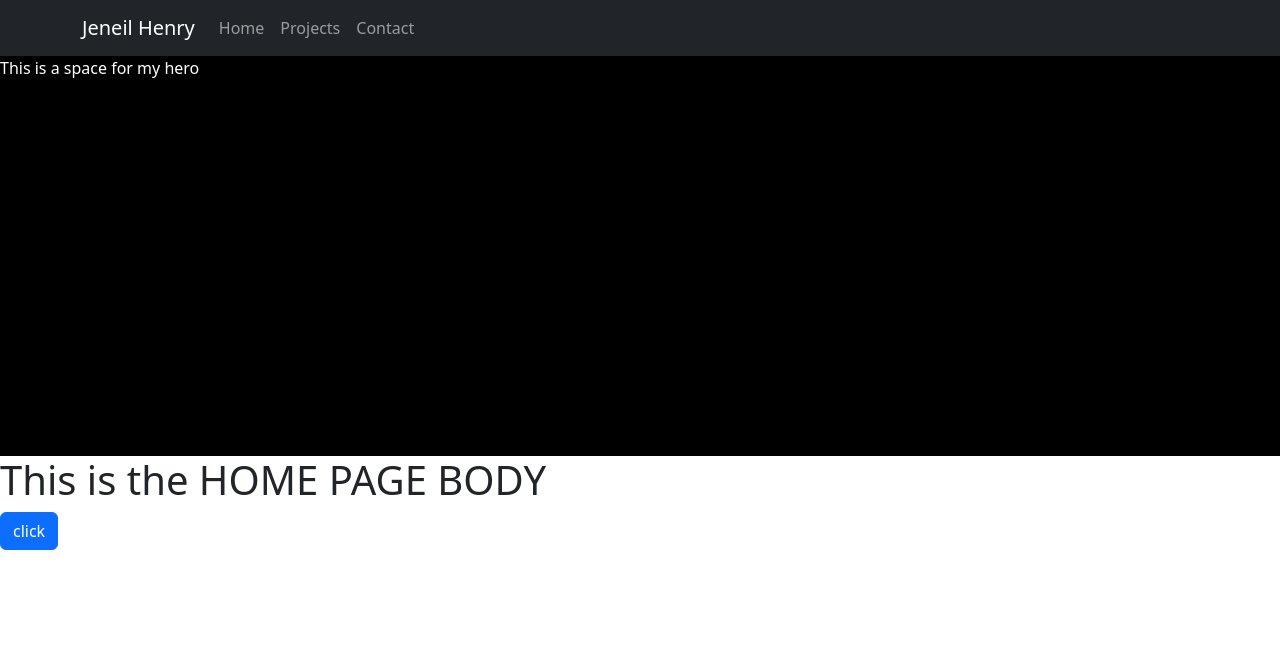
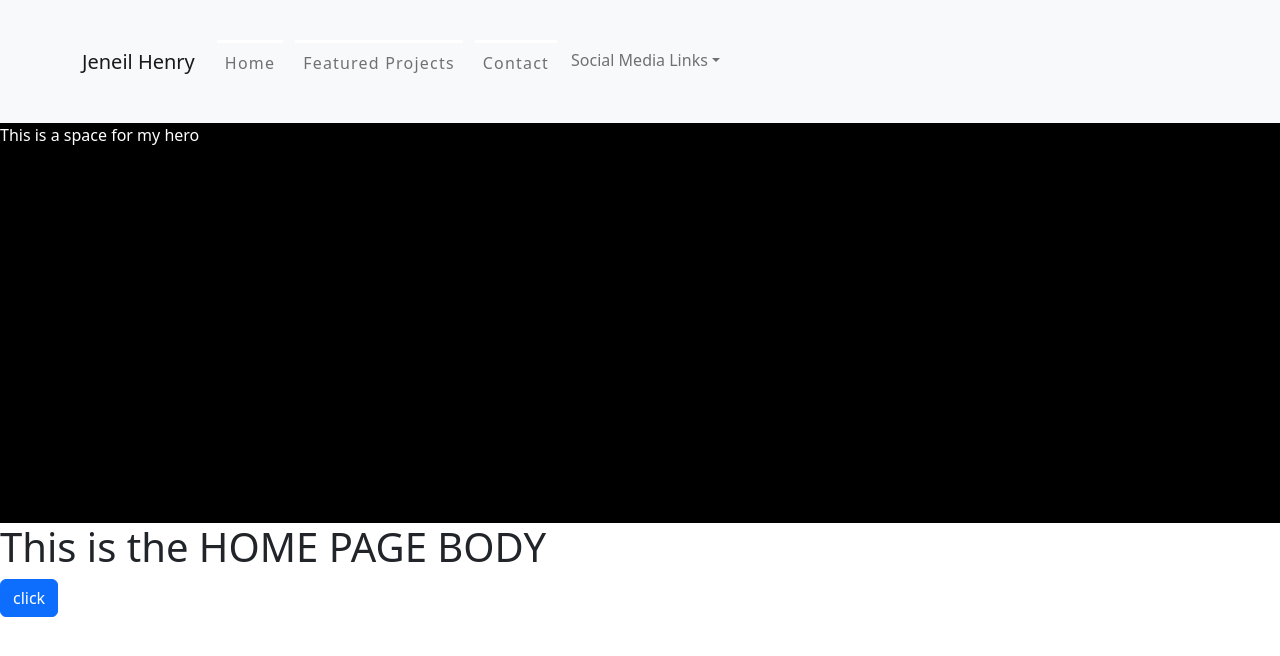
Before and after one commit to Nell-intech/Portfolio, a React (Create React App) app: page / in a window 1280 px wide. Shown: the top 656 px of the page. Built offline with nearby package versions, Linux system fonts and the light colour scheme.

Commit message:
added navbar

```diff
--- a/package.json
+++ b/package.json
@@ -3,6 +3,9 @@
   "version": "0.1.0",
   "private": true,
   "dependencies": {
+    "@fortawesome/fontawesome-svg-core": "^6.4.0",
+    "@fortawesome/free-solid-svg-icons": "^6.4.0",
+    "@fortawesome/react-fontawesome": "^0.2.0",
     "@testing-library/jest-dom": "^5.16.5",
     "@testing-library/react": "^13.4.0",
     "@testing-library/user-event": "^13.5.0",
--- a/src/Components/Hero.js
+++ b/src/Components/Hero.js
@@ -1,6 +1,6 @@
 
 export default function Hero(){
     return(
-        <div className="black height400 white "> This is a space for my hero</div>
+        <div className="hero"> This is a space for my hero</div>
     );
 }
--- a/src/Components/Navbar.js
+++ b/src/Components/Navbar.js
@@ -1,29 +1,44 @@
-// import { Link, NavLink } from 'react-router-dom'
-
 import Container from 'react-bootstrap/Container';
 import Nav from 'react-bootstrap/Nav';
 import Navbar from 'react-bootstrap/Navbar';
 import NavDropdown from 'react-bootstrap/NavDropdown';
 
-export default function Navbar1() {
+//FONT AWESOME IMPORTS
+import { FontAwesomeIcon } from '@fortawesome/react-fontawesome';
+import { faBars } from '@fortawesome/free-solid-svg-icons';
+
+export default function navBar1() {
   return (
-    <>
-    <Navbar collapseOnSelect expand="lg" bg="dark" variant="dark">
-      <Container>
-        <Navbar.Brand href="#home">Jeneil Henry</Navbar.Brand>
-        <Navbar.Toggle aria-controls="responsive-navbar-nav" />
-        <Navbar.Collapse id="responsive-navbar-nav">
-          <Nav className="ml-auto">
-
-          <Nav.Link className="navLink" href="/">Home</Nav.Link>
-                <Nav.Link className="navLink" href="/projects">Projects</Nav.Link>
-               <Nav.Link className="navLink" href="/contact">Contact</Nav.Link>
-
+    <Navbar bg="light" expand="lg">
+      <Container className="container">
+        <Navbar.Brand href="/">Jeneil Henry</Navbar.Brand>
+        {/* <FontAwesomeIcon icon={faBars} style={{color: "#0564646",}} /> */}
+        <Navbar.Toggle aria-controls="basic-navbar-nav" />
+        <Navbar.Collapse id="basic-navbar-nav">
+          <Nav className="me-auto">
+            <Nav.Link className="navLink" href="/">Home</Nav.Link>
+            <Nav.Link className="navLink" href="/projects">Featured Projects</Nav.Link>
+            <Nav.Link className="navLink" href="/contact">Contact</Nav.Link>
+            <NavDropdown title="Social Media Links" id="basic-nav-dropdown">
+              <NavDropdown.Item href="#action/3.1">LinkedIn</NavDropdown.Item>
+              <NavDropdown.Item href="#action/3.2">
+                Instagram
+              </NavDropdown.Item>
+              <NavDropdown.Item href="#action/3.3">Facebook</NavDropdown.Item>
+              {/* <NavDropdown.Divider /> */}
+              {/* <NavDropdown.Item href="#action/3.4">
+                Separated link
+              </NavDropdown.Item> */}
+            </NavDropdown>
           </Nav>
-
         </Navbar.Collapse>
       </Container>
     </Navbar>
-</>
   );
 }
+
+
+
+//  <Nav.Link classNameName="navLink" href="/">Home</Nav.Link>
+//                 <Nav.Link classNameName="navLink" href="/projects">Projects</Nav.Link>
+//                <Nav.Link classNameName="navLink" href="/contact">Contact</Nav.Link>
--- a/src/index.css
+++ b/src/index.css
@@ -1,28 +1,57 @@
+@import url('https://fonts.googleapis.com/css2?family=Poppins:wght@100;300;400;500;600&display=swap');
+
+/* creating a variable for colors */
+
+:root{
+  --primary-white: #FFF;
+}
 body {
   margin: 0;
-  font-family: -apple-system, BlinkMacSystemFont, 'Segoe UI', 'Roboto', 'Oxygen',
+  /* font-family: 'Poppins', sans-serif; */
+  /* font-family: -apple-system, BlinkMacSystemFont, 'Segoe UI', 'Roboto', 'Oxygen',
     'Ubuntu', 'Cantarell', 'Fira Sans', 'Droid Sans', 'Helvetica Neue',
-    sans-serif;
+    sans-serif; */
   -webkit-font-smoothing: antialiased;
   -moz-osx-font-smoothing: grayscale;
 }
 
-code {
+/* code {
   font-family: source-code-pro, Menlo, Monaco, Consolas, 'Courier New',
     monospace;
-}
+} */
  html{
   scroll-behavior: smooth;
  }
 
-/* colors */
+ /* hero */
 
-.black{
+
+.hero{
+  color: white;
   background-color: black;
-}
-.white{
-  color: white;
-}
-.height400{
   height: 400px;
 }
+
+/* ***************** NAVBAR ***************** */
+/* .logo{
+  width: 16.25rem;
+} */
+.container{
+  padding: 2rem;
+}
+.navLink{
+  letter-spacing: 0.075rem;
+  cursor: pointer;
+  border-top: 0.1875rem solid white;
+  margin-right: 0.375rem;
+  margin-left: 0.375rem;
+  /* color: var(--primary-white); */
+}
+.navLink:active, .navLink:active:focus{
+  border-top: 0.1875rem solid black;
+}
+.navLink:hover{
+  border-top: 0.1875rem solid black;
+}
+
+/* -- MENU LINKS -- */
```
Also changed, not shown: 1 other file (tests, documents, lock files or other folders).
